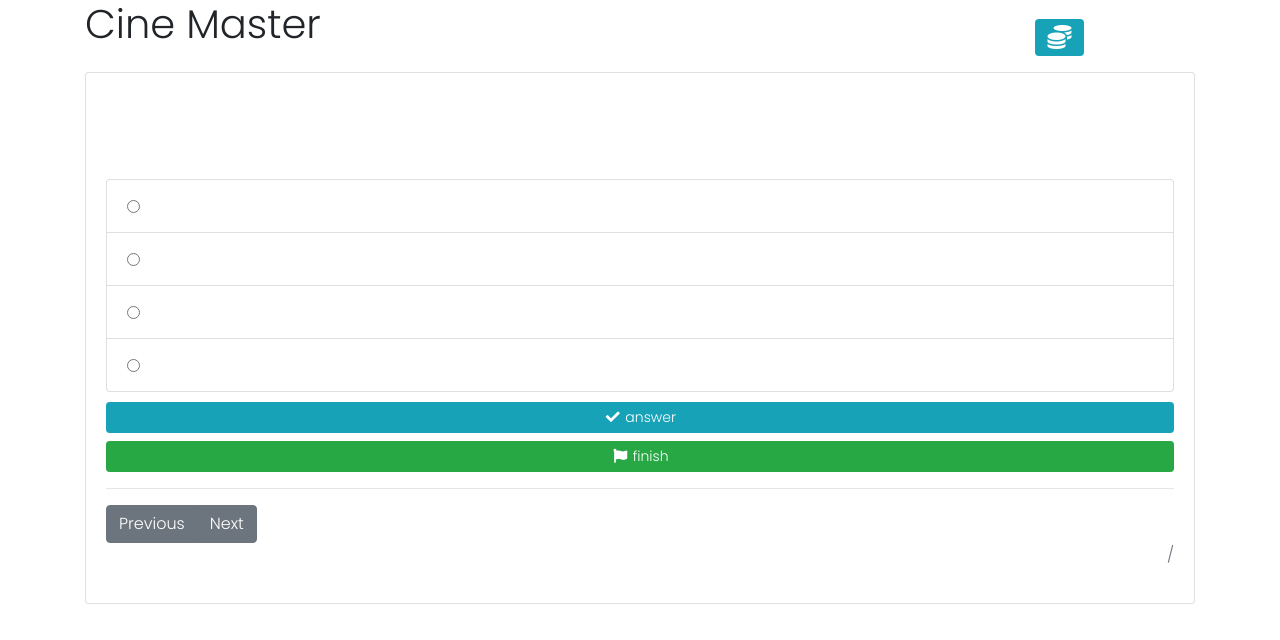
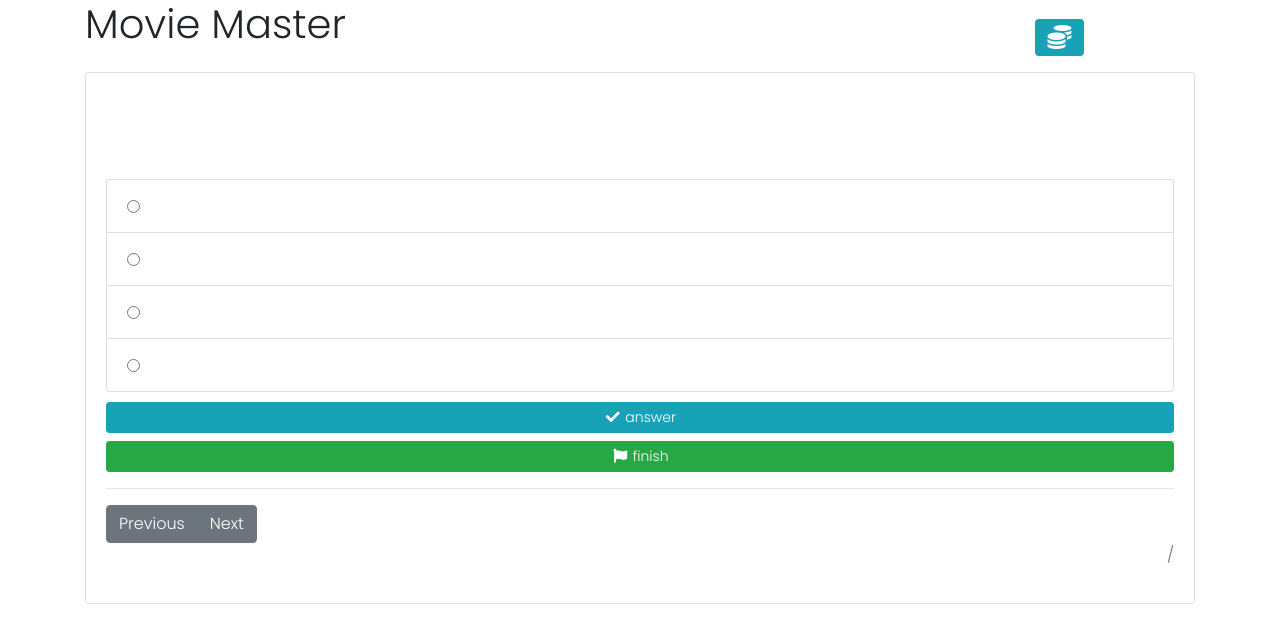
Before and after one commit to alphabraga/gamequiz, a plain HTML site: page index.html in a window 1280 px wide. Drawn offline with nearby package versions, Linux system fonts and the light colour scheme; no server answers.

Commit message:
movie master

```diff
--- a/index.html
+++ b/index.html
@@ -4,7 +4,7 @@
 <head>
   <meta charset="UTF-8">
   <meta name="viewport" content="width=device-width, initial-scale=1.0">
-  <title>Quiz</title>
+  <title>Movie Master</title>
   <link rel="stylesheet" href="https://maxcdn.bootstrapcdn.com/bootstrap/4.0.0/css/bootstrap.min.css"
     integrity="sha384-Gn5384xqQ1aoWXA+058RXPxPg6fy4IWvTNh0E263XmFcJlSAwiGgFAW/dAiS6JXm" crossorigin="anonymous">
   <link href="https://fonts.googleapis.com/css2?family=Poppins:wght@300&display=swap" rel="stylesheet">
@@ -18,7 +18,7 @@
 
     <div class="row">
       <div class="col-sm-10">
-        <h1>Cine Master</h1>
+        <h1>Movie Master</h1>
       </div>
       <div class="col-sm-2">
         <p class="text-right">
```
